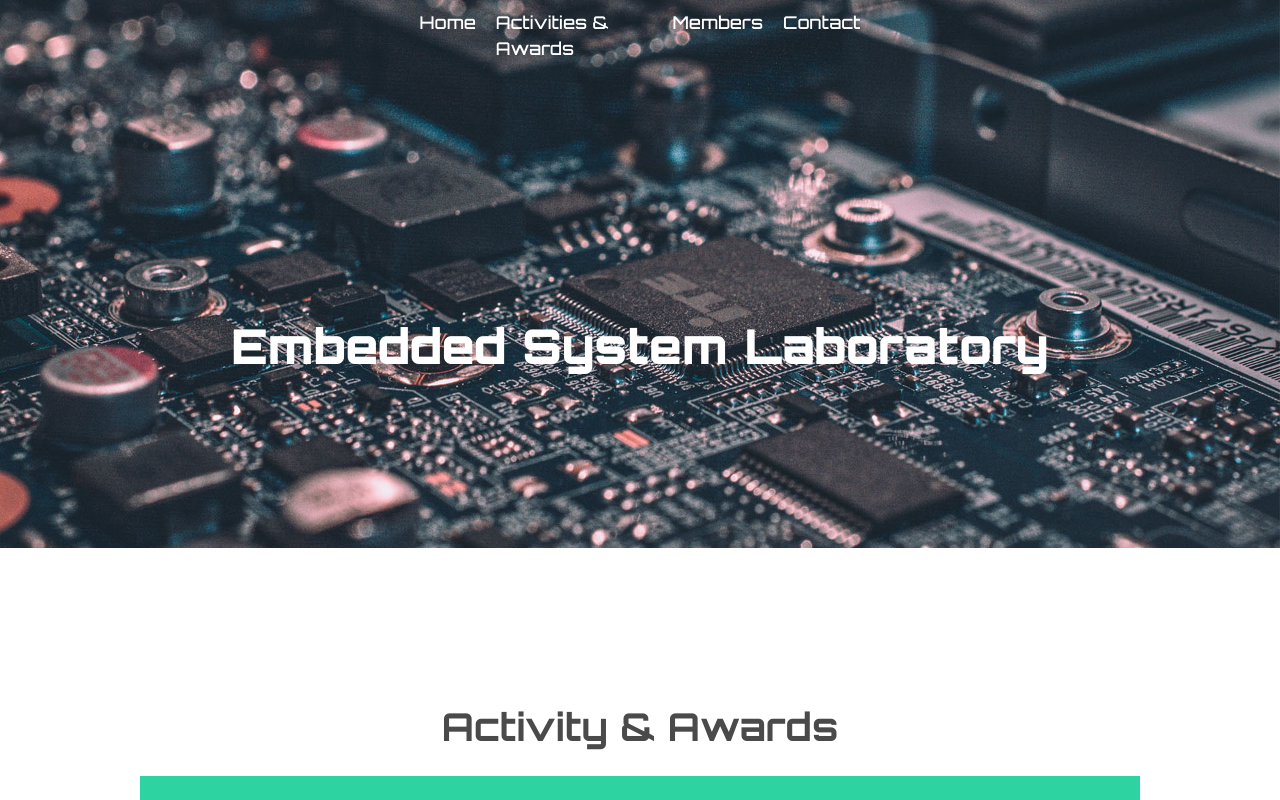
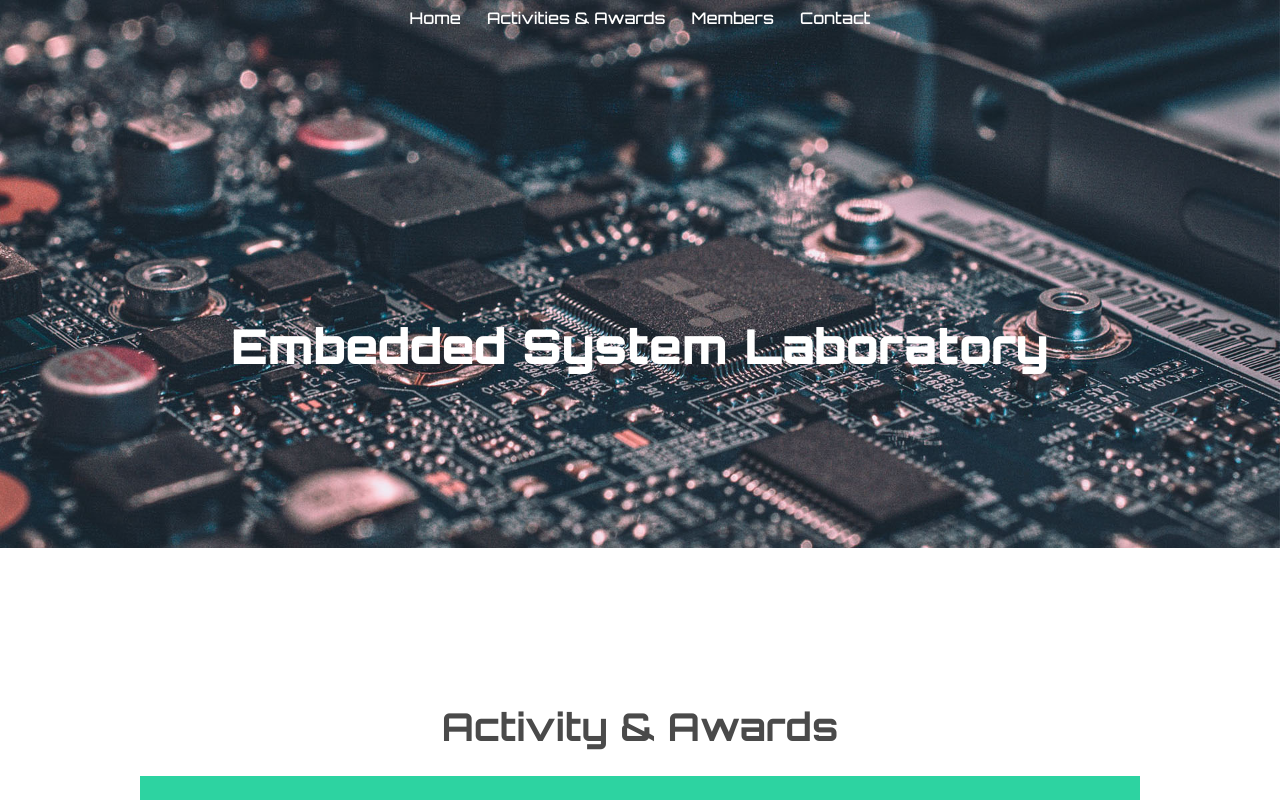
Before and after one commit to dnjooiopa/esl-official-website, a Vue app: page / in a window 1280 px wide. Shown: the top 800 px of the page. Built offline with nearby package versions, Linux system fonts and the light colour scheme.

Commit message:
reduce navbar height

```diff
--- a/src/components/Navbar.vue
+++ b/src/components/Navbar.vue
@@ -38,16 +38,17 @@ export default {
   display: flex;
   justify-content: center;
   background: transparent;
+  min-height: 28px;
 }
 
 .nav-container {
   width: 36%;
-  height: 48px;
+  height: 42px;
   display: flex;
   justify-content: space-between;
   align-items: center;
 
-  font-size: 1.1rem;
+  font-size: 1rem;
   font-weight: 500;
   color: white;
   font-family: "Orbitron", sans-serif;
@@ -55,7 +56,6 @@ export default {
 
 .nav-item {
   height: 30px;
-  padding: 0px 10px;
 }
 
 .nav-item:hover {
```
